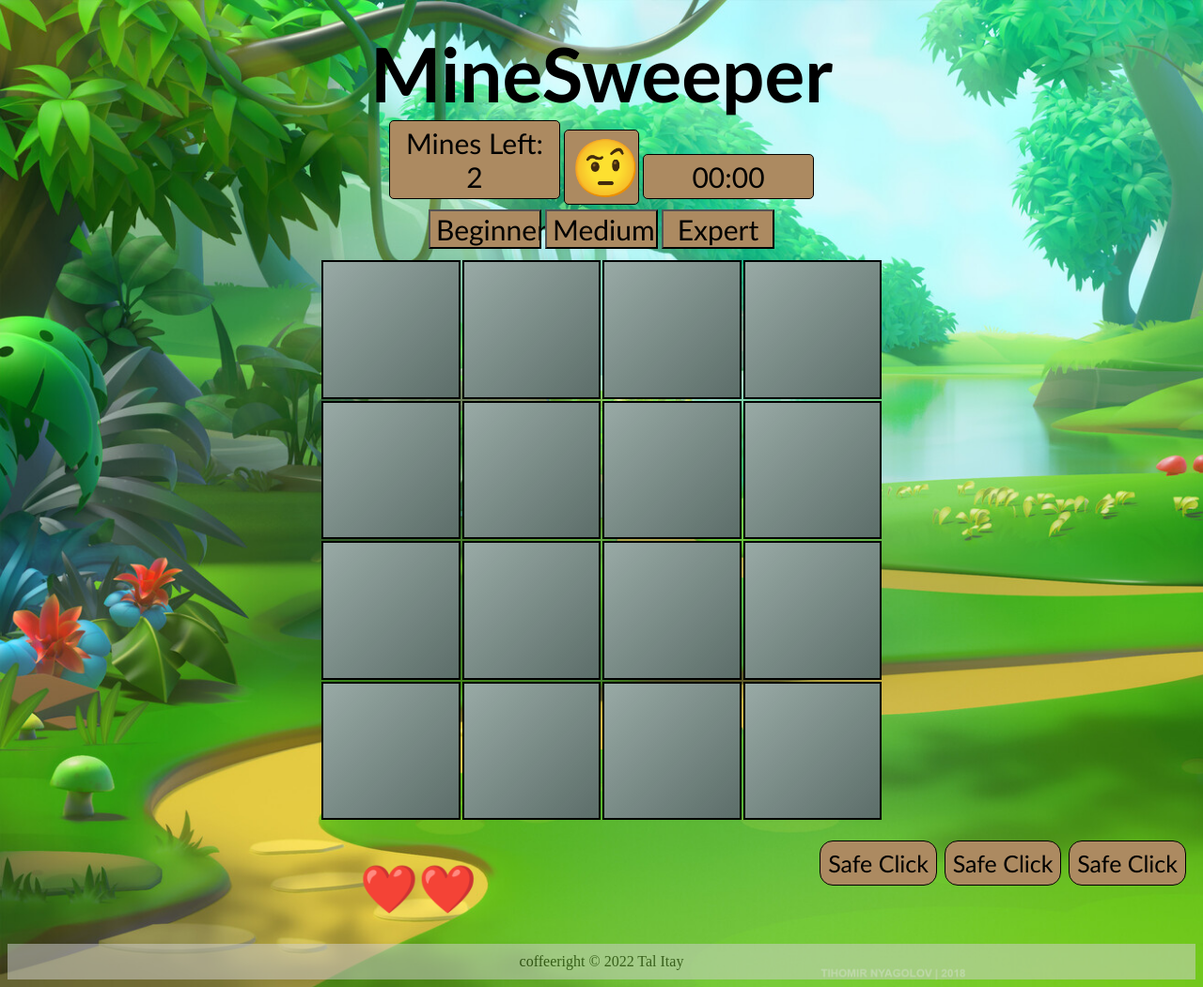
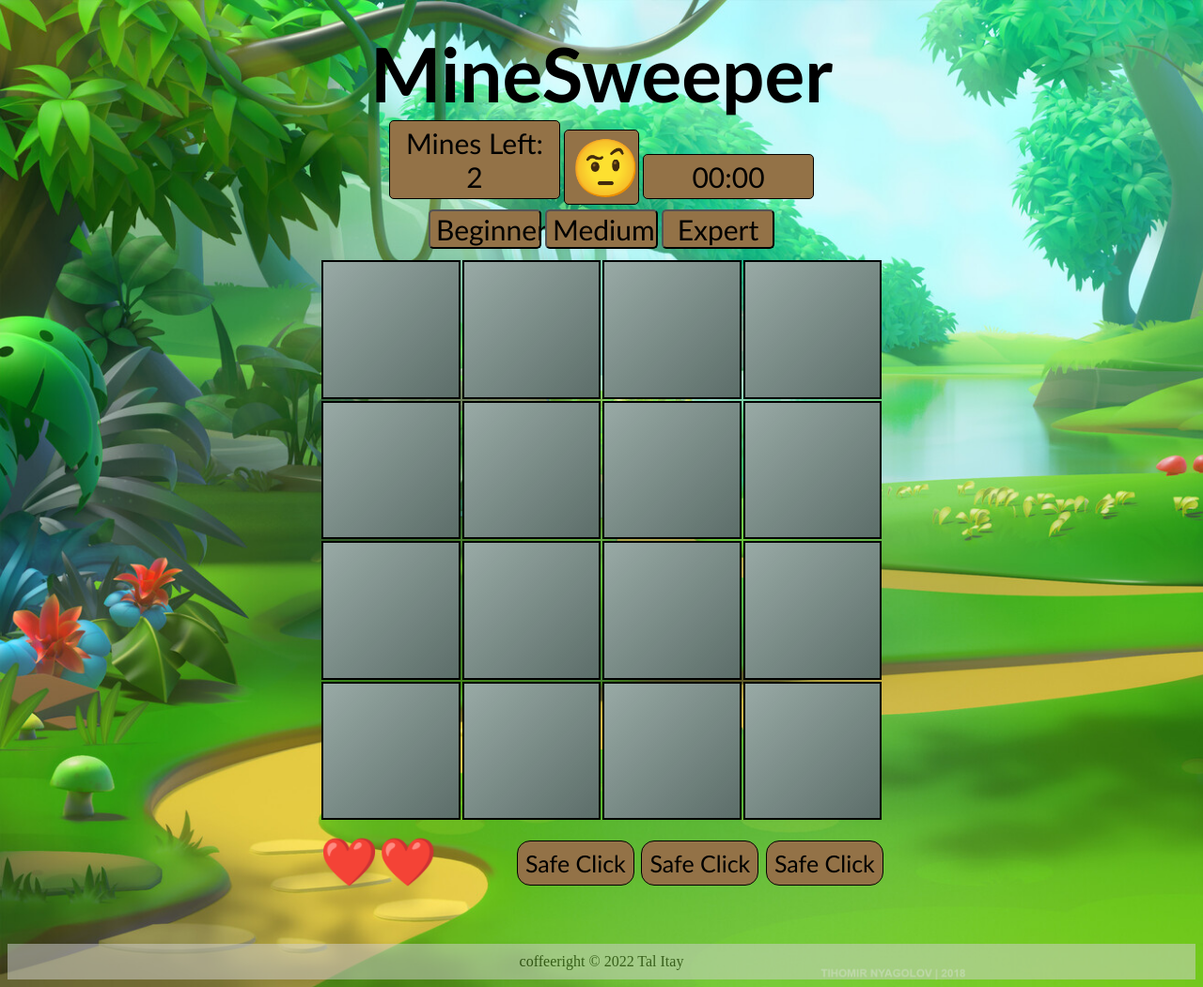
Before and after one commit to Tal-Itay/MineSweeper, a plain HTML site: page index.html in a window 1280 px wide. Shown: the whole page at 94% size. Drawn offline with Linux system fonts and the light colour scheme.

Commit message:
slight btns styling

```diff
--- a/css/app.css
+++ b/css/app.css
@@ -38,12 +38,12 @@ h1 {
 }
 
   .board-container{
-    flex-wrap: wrap;
+    /* flex-wrap: wrap; */
     width: 600px;
     height: 600px;
     margin: auto;
     margin-top: 10px;
-    display:inline-flex;
+    /* display:inline-flex; */
     text-align: center;
   }
 
@@ -54,7 +54,7 @@ h1 {
 
   .mines-count{
     width: 170px;
-    background-color: #ac8a61;;
+    background-color: #937247;;
     display: inline-block;
     padding: 5px;
     font-family: 'Gill Sans', 'Gill Sans MT', Calibri, 'Trebuchet MS', sans-serif;
@@ -68,7 +68,7 @@ h1 {
     margin-bottom: 5px;
     width: 80px;
     height: 80px;
-    background-color: #ac8a61;
+    background-color: #937247;
     border-radius: 5px;
     border: 1px solid black;
     text-align: center;
@@ -86,7 +86,7 @@ h1 {
 
   .timer {
     width: 170px;
-    background-color: #ac8a61;;
+    background-color: #937247;;
     display: inline-block;
     padding: 5px;
     font-family: 'Gill Sans', 'Gill Sans MT', Calibri, 'Trebuchet MS', sans-serif;
@@ -97,7 +97,8 @@ h1 {
 
   .levelBtn {
     width: 120px;
-    background-color: #ac8a61;
+    border-radius: 5px;
+    background-color: #937247;
     font-family: 'Gill Sans', 'Gill Sans MT', Calibri, 'Trebuchet MS', sans-serif;
     font-size: 30px;
     cursor:pointer;
@@ -113,6 +114,8 @@ h1 {
 
   .features-container{
     display: flex;
+    justify-content: center;
+    gap: 85px;
     height: 100px;
     text-align: center;
     margin: auto;
@@ -125,19 +128,18 @@ h1 {
   .lives{
     font-size: 50px;
     display: flex;
-    float: left;
-    margin: auto;
+    margin-top: -9px;
   }
 
   .safe {
-    background-color:#ac8a61;
-    border-radius:14px;
-    border:1px solid black;
+    background-color:#937247;
+    border-radius: 14px;
+    border: 1px solid black;
     cursor:pointer;
     color:black;
     font-family: 'Gill Sans', 'Gill Sans MT', Calibri, 'Trebuchet MS', sans-serif;
-    font-size:25px;
-    padding:8px 8px;
+    font-size: 25px;
+    padding: 8px 8px;
     text-decoration:none;
   }
   .safe:hover {
```
